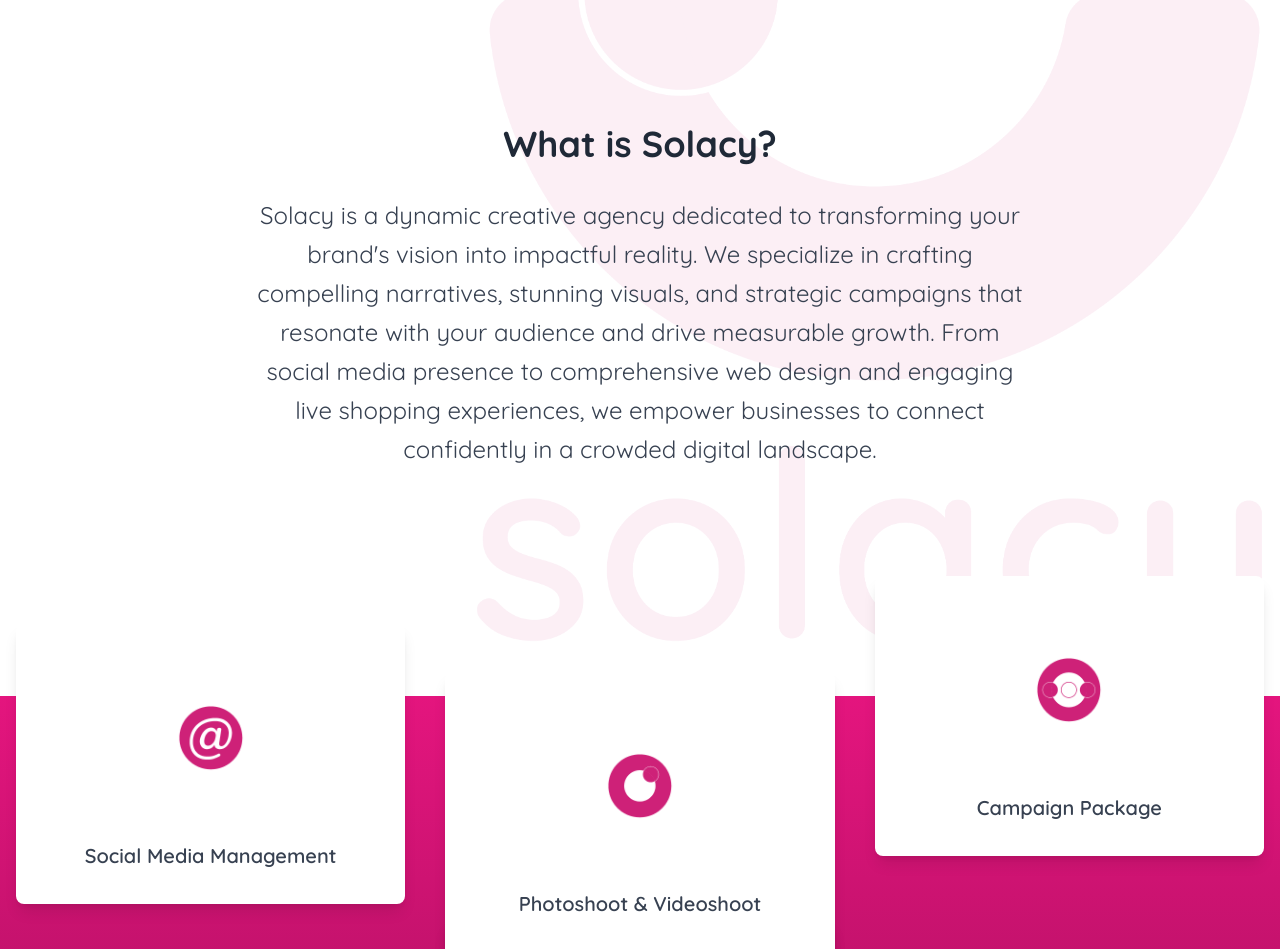
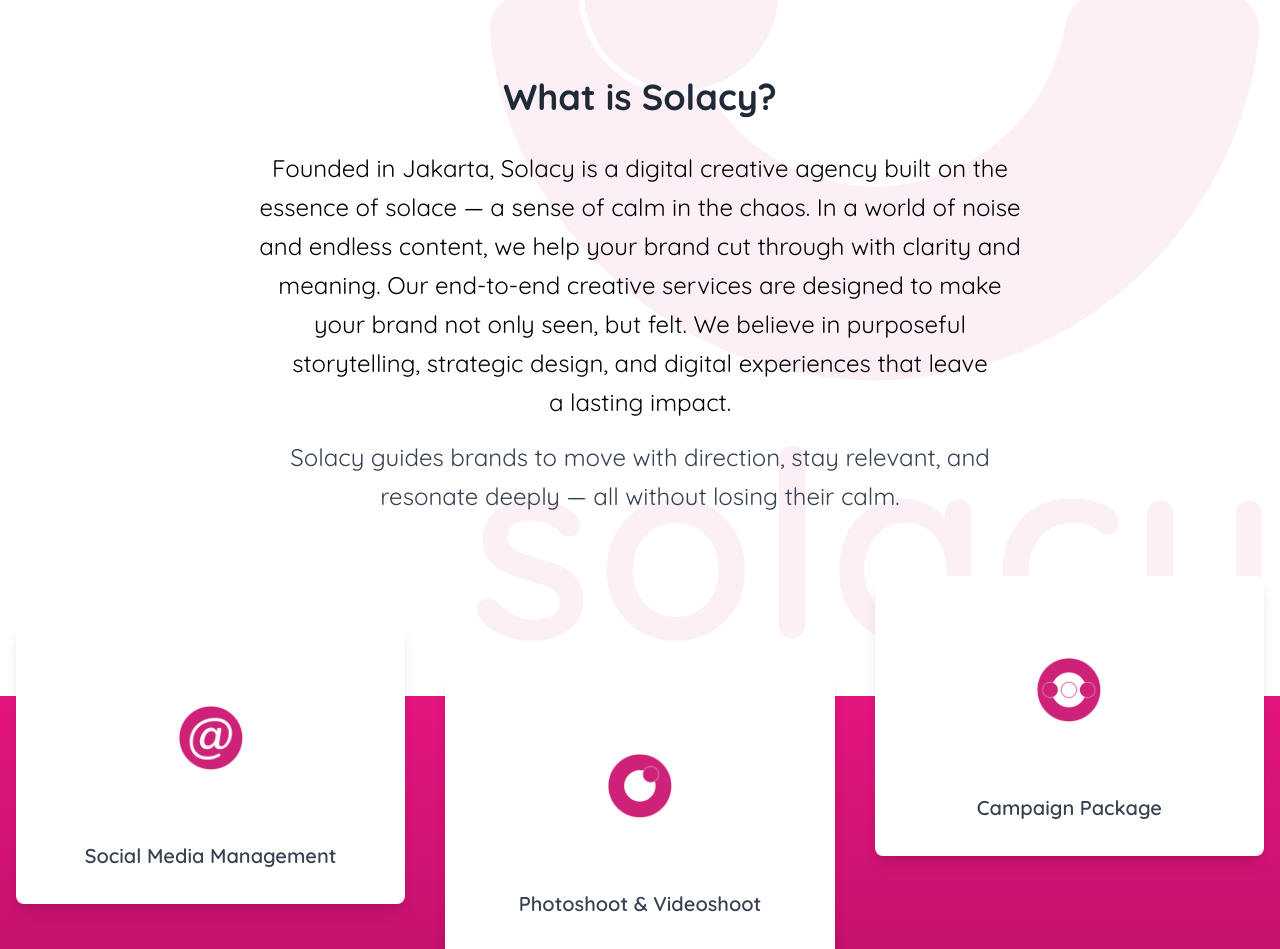
Before and after one commit to galeh704/solacy, a plain HTML site: page index.html in a window 1280 px wide. Shown: the part 1704-2653 px from the top of the page. Drawn offline with nearby package versions, Linux system fonts and the light colour scheme.

Commit message:
Update index.html

```diff
--- a/index.html
+++ b/index.html
@@ -781,21 +781,20 @@
     >
       <div class="container mx-auto text-center px-4">
         <h2 class="text-4xl font-bold text-gray-800 mb-8">What is Solacy?</h2>
-        <p class="text-2xl text-gray-700 max-w-3xl mx-auto leading-relaxed">
-          Solacy is a dynamic creative agency dedicated to transforming your
-          brand's vision into impactful reality. We specialize in crafting
-          compelling narratives, stunning visuals, and strategic campaigns that
-          resonate with your audience and drive measurable growth. From social
-          media presence to comprehensive web design and engaging live shopping
-          experiences, we empower businesses to connect confidently in a crowded
-          digital landscape.
+        <p class="text-2xl text-black-700 max-w-3xl mx-auto leading-relaxed">
+          Founded in Jakarta, Solacy is a digital creative agency built on the
+          essence of solace — a sense of calm in the chaos. In a world of noise
+          and endless content, we help your brand cut through with clarity and
+          meaning. Our end-to-end creative services are designed to make your
+          brand not only seen, but felt. We believe in purposeful storytelling,
+          strategic design, and digital experiences that leave a lasting impact.
         </p>
-<!--         <p class="text-lg text-gray-700 max-w-3xl mx-auto leading-relaxed mt-4">
-          Our approach is rooted in understanding your unique needs and
-          delivering tailored solutions that not only look good but perform
-          exceptionally. We believe in clear communication, creative innovation,
-          and building long-lasting partnerships with our clients.
-        </p> -->
+        <p
+          class="text-2xl text-gray-700 max-w-3xl mx-auto leading-relaxed mt-4"
+        >
+          Solacy guides brands to move with direction, stay relevant, and
+          resonate deeply — all without losing their calm.
+        </p>
       </div>
     </section>
 
```
